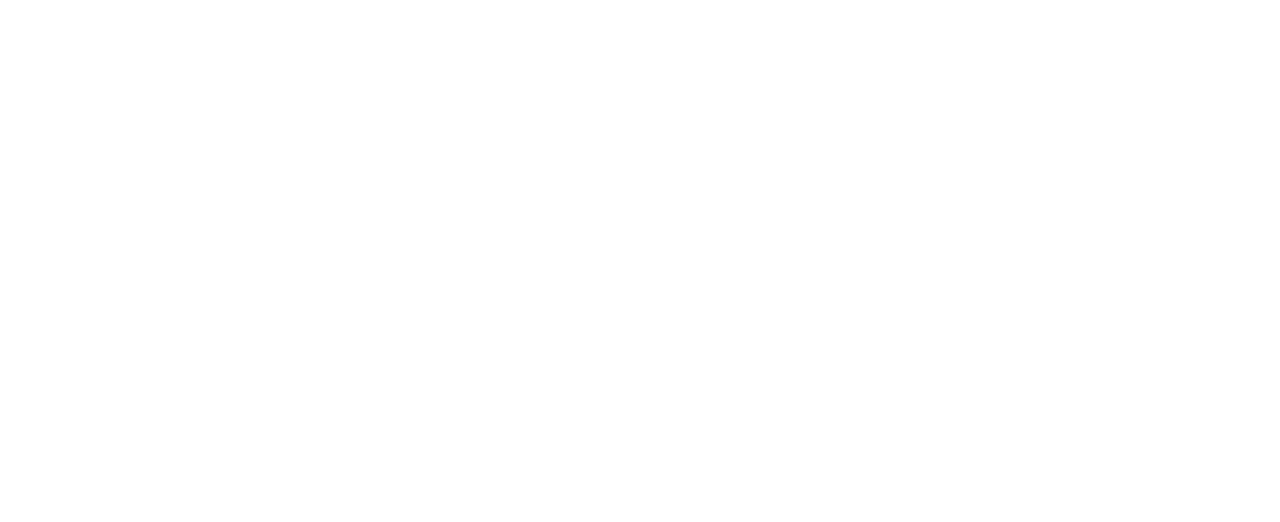
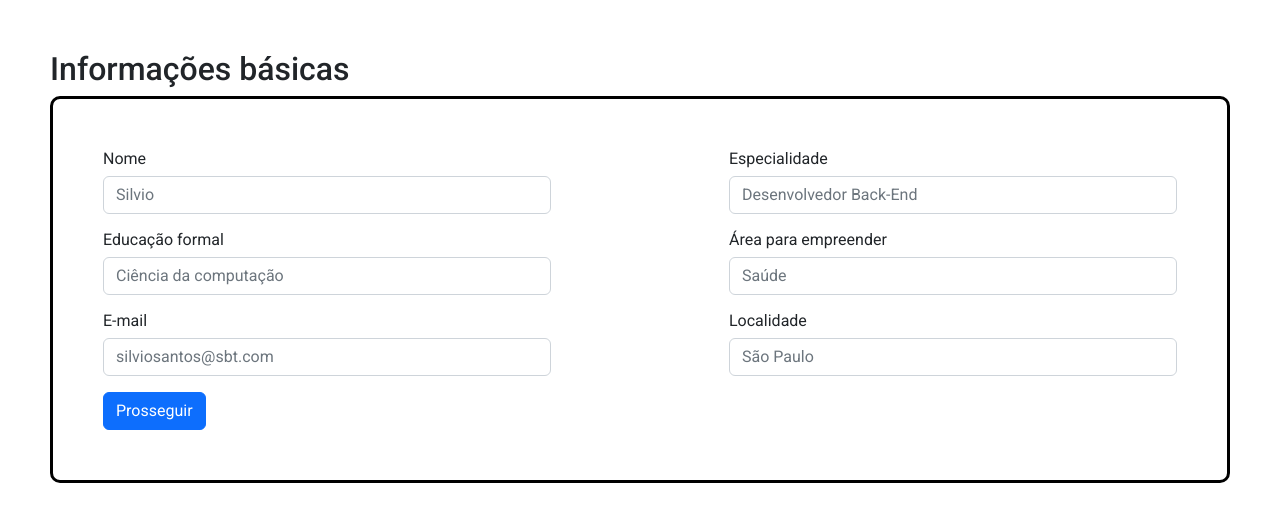
Before and after one commit to heliojuniorr/TCC, a React (Create React App) app: page /signup in a window 1280 px wide. Before the commit this address had no page. Shown: the top 522 px of the page. Built offline with nearby package versions, Linux system fonts and the light colour scheme.

Commit message:
Add first api

```diff
--- a/package.json
+++ b/package.json
@@ -2,6 +2,7 @@
   "name": "tcc1",
   "version": "0.1.0",
   "private": true,
+  "proxy": "http://localhost:8181",
   "dependencies": {
     "@testing-library/jest-dom": "^5.16.4",
     "@testing-library/react": "^13.3.0",
@@ -10,6 +11,7 @@
     "@types/node": "^16.11.45",
     "@types/react": "^18.0.15",
     "@types/react-dom": "^18.0.6",
+    "axios": "^0.27.2",
     "bootstrap": "^5.2.0",
     "react": "^18.2.0",
     "react-bootstrap": "^2.4.0",
--- a/src/App.tsx
+++ b/src/App.tsx
@@ -1,6 +1,6 @@
 import "./styles/global.scss";
 import { BrowserRouter, Routes, Route } from 'react-router-dom'
-import { SignOn } from "./pages/SignOn";
+import { SignUp } from "./pages/SignUp";
 import { Skills } from "./pages/Skills";
 import { SkillDetails } from "./pages/SkillDetails";
 import { Search } from "./pages/Search";
@@ -10,8 +10,8 @@ function App() {
     <>
       <BrowserRouter>
         <Routes>
-          <Route path="/" element={<SignOn/>}/>
-          <Route path="/signon" element={<SignOn/>}/>
+          <Route path="/" element={<SignUp/>}/>
+          <Route path="/signup" element={<SignUp/>}/>
           <Route path="/skills" element={<Skills/>}/>
           <Route path="/skilldetails/:skill" element={<SkillDetails/>}/>
           <Route path="/search" element={<Search/>}/>
--- a/src/pages/SignOn/index.tsx
+++ b/src/pages/SignUp/index.tsx
@@ -1,13 +1,14 @@
+import { useEffect } from 'react';
 import Button from 'react-bootstrap/Button';
 import Form from 'react-bootstrap/Form';
 import { useNavigate } from 'react-router-dom';
-import styles from '../SignOn/styles.module.scss'
+import styles from '../SignUp/styles.module.scss'
 
-export function SignOn() {
+export function SignUp() {
     const navigate = useNavigate()
 
     return (
-        <main className={styles.signOnContainer}>
+        <main className={styles.signUpContainer}>
             <h2>Informações básicas</h2>
             <Form className={styles.formContainer}>
                 <div className={styles.formInputGroup}>
--- a/src/pages/SignOn/styles.module.scss
+++ b/src/pages/SignUp/styles.module.scss
@@ -1,4 +1,4 @@
-.signOnContainer {
+.signUpContainer {
     margin: 50px;
 }
 
```
Also changed, not shown: src/services/api.ts (added, +26 -0 lines), 1 other file (tests, documents, lock files or other folders).
